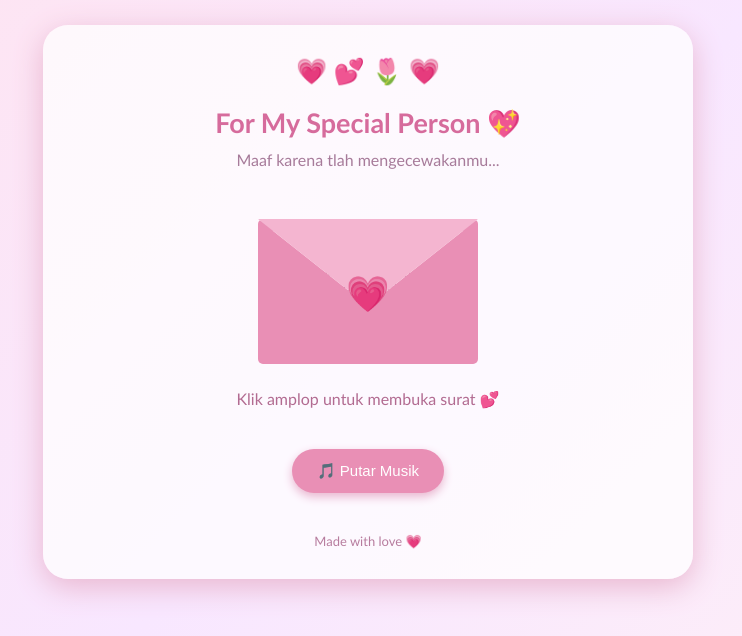
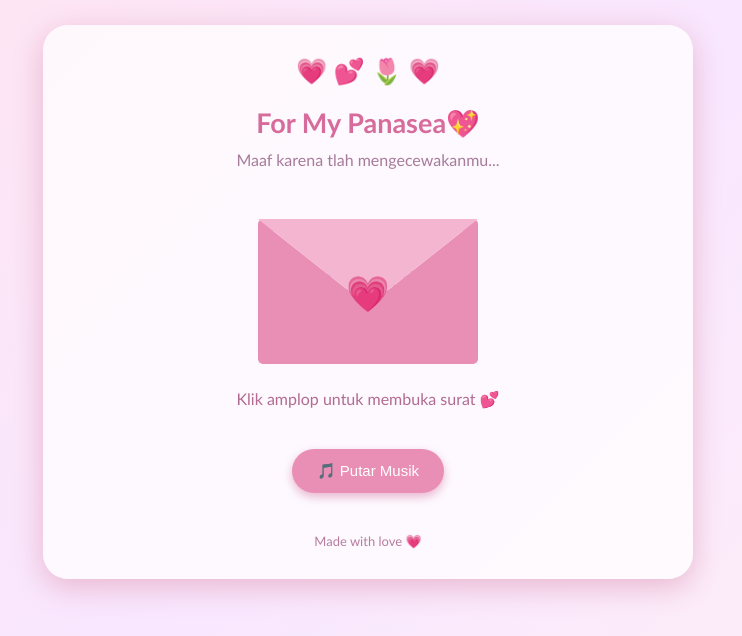
Before and after one commit to aihannnn18/sorry-, a plain HTML site: page index.html in a window 1280 px wide. Shown: the whole page, without its empty margins (272-1014 px from the left). Drawn offline with Linux system fonts and the light colour scheme.

Commit message:
Update index.html

```diff
--- a/index.html
+++ b/index.html
@@ -12,7 +12,7 @@
   <div class="container">
     <div class="hearts">💗 💕 🌷 💗</div>
 
-    <h1>For My Special Person 💖</h1>
+    <h1>For My Panasea💖</h1>
     <p class="subtitle">Maaf karena tlah mengecewakanmu...</p>
 
     <div class="envelope" id="envelope">
@@ -20,8 +20,8 @@
       <div class="letter">
         <h2>My Love 💌</h2>
         <p>
-          Aku punya sesuatu yang ingin
-          aku sampaikan untukmu...
+          Ga usah dibaca juga gapapa
+          Paling ga kamu baca...
         </p>
       </div>
       <div class="flap"></div>
@@ -60,7 +60,7 @@
 
 
       <button id="loveButton">
-        I LOVE YOU 💖
+        I LOVE U 🤍
       </button>
 
       <p id="loveMessage"></p>
```
